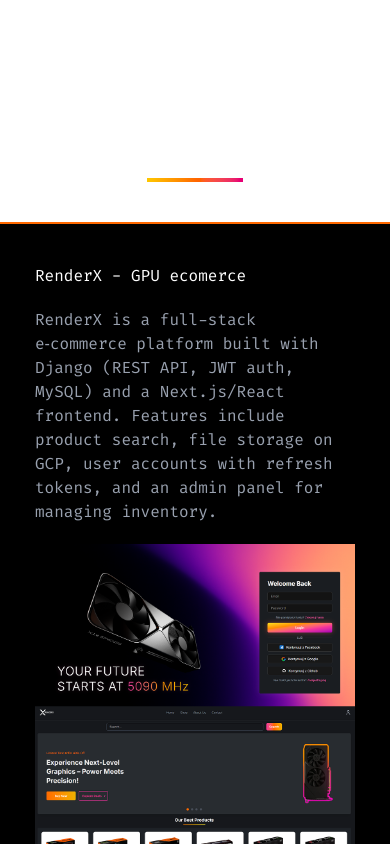
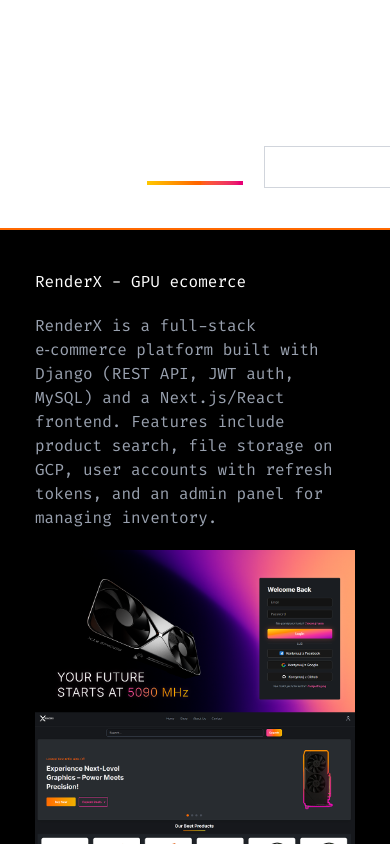
Before and after one commit to FalconDevX/portfolio-v3, a Next.js app: page / in a window 390 px wide. Shown: the part 1156-2000 px from the top of the page. Built offline with nearby package versions, Linux system fonts and the light colour scheme; a web font is replaced by a local one.

Commit message:
Refactor Projects component layout to enhance structure and responsiveness. Introduced a new header section with an "All projects" link, improving navigation and visual hierarchy while maintaining existing project cards.

```diff
--- a/components/Projects.tsx
+++ b/components/Projects.tsx
@@ -4,12 +4,24 @@
 const Projects = () => {
     return (
         <div id="projects" className="min-h-screen flex flex-col items-center py-10 scroll-mt-20">
+            <div className="flex inline-block">
+                <div className="flex flex-row justify-between items-center w-full">
+                    <div className="w-1/3"></div>
+
+                    <div className="w-1/3 flex justify-center">
                         <Reveal>
                             <h1 className="text-xl relative inline-block pb-2">
                                 Projects
                                 <span className="absolute bottom-0 left-0 w-full h-1 bg-linear-to-r from-yellow-400 via-orange-500 to-pink-600"></span>
                             </h1>
                         </Reveal>
+                    </div>
+                    <a className="w-1/3 flex justify-end ">
+                        <h2 className="border border-gray-300 hover:bg-linear-to-r from-yellow-400 via-orange-500 to-pink-600 p-2 cursor-pointer transition-all duration-300 hover">
+                            All projects
+                        </h2>
+                    </a>
+                </div>
 
                 <div className="flex flex-row flex-wrap justify-center gap-10">
                     <Reveal delay={0.2}>
@@ -38,9 +50,9 @@
                             github="https://github.com/FalconDevX/bee-varroa-destructor"
                         />
                     </Reveal>
+                </div>
+            </div>
 
-
-            </div>
 
 
         </div>
```
Lines whose indentation alone changed are shown as unchanged.
